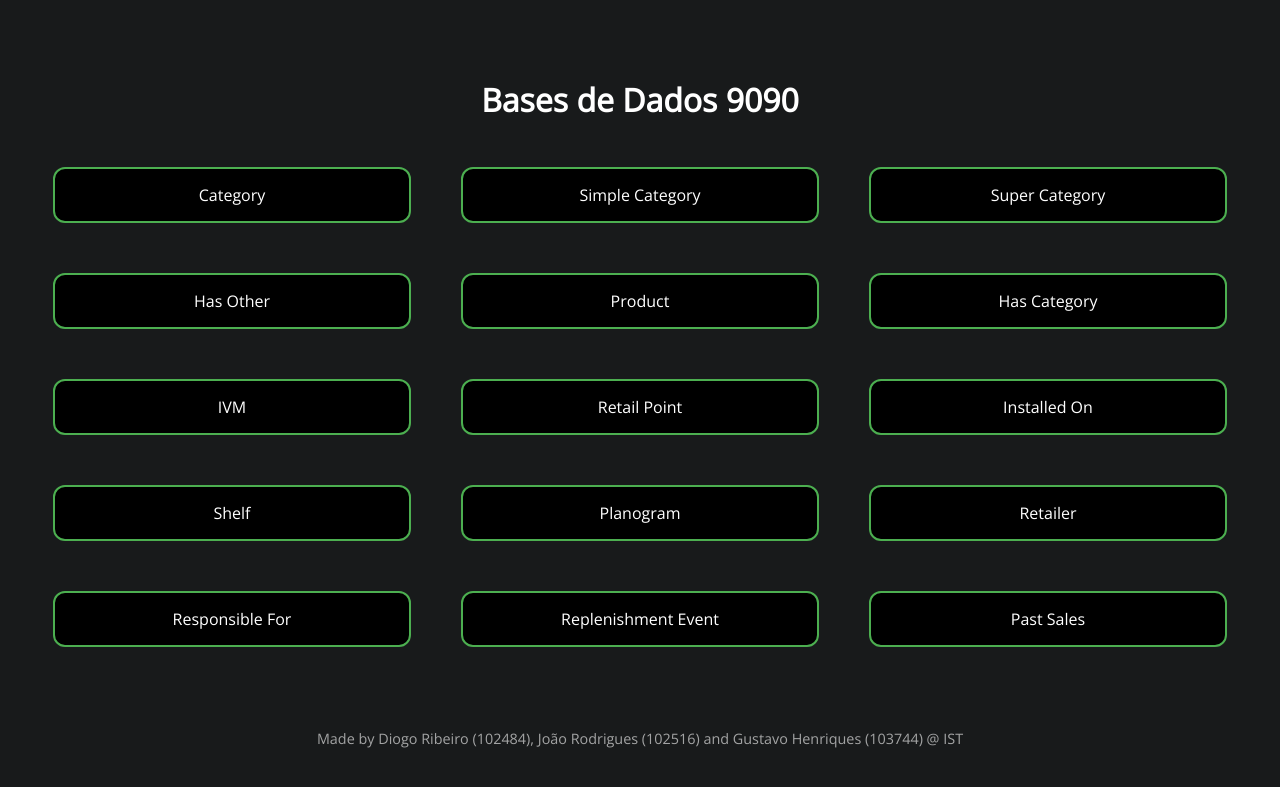
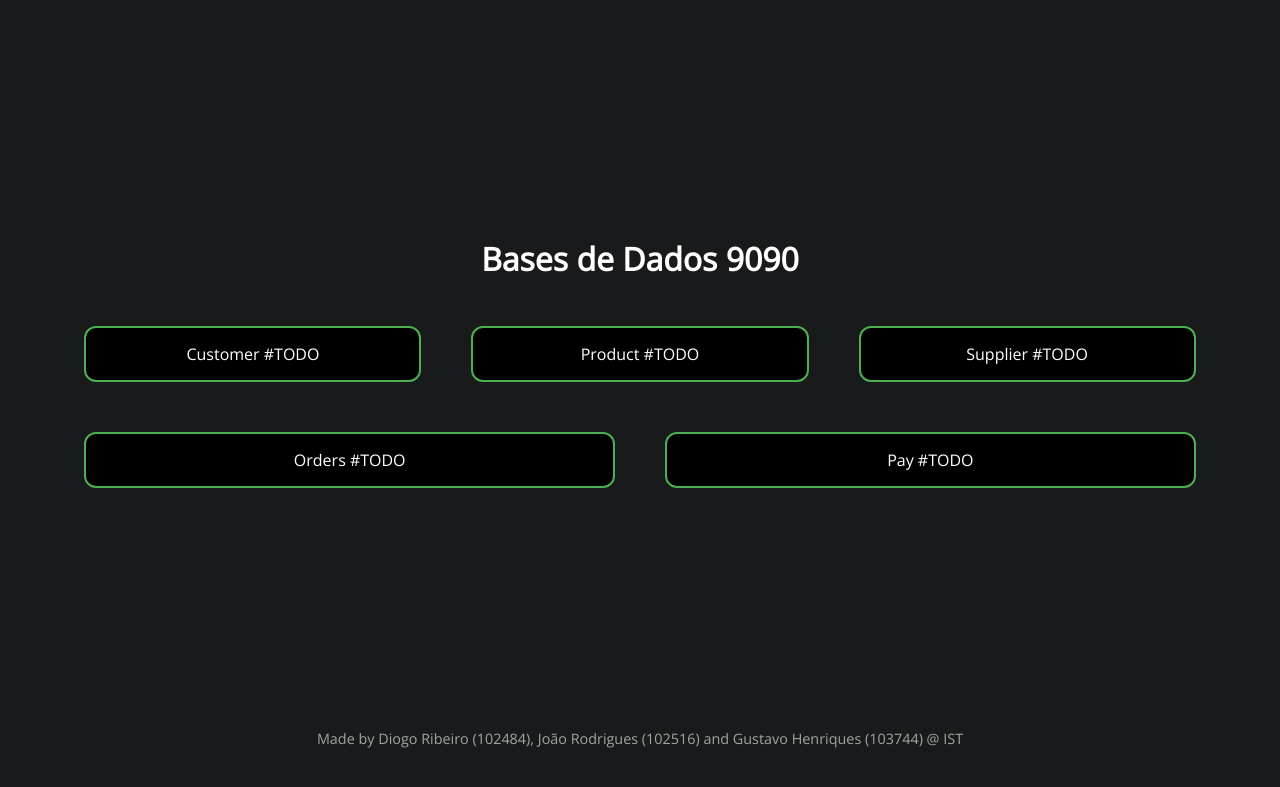
Before and after one commit to joaopr03/db_project, a Python web app: template webapp/web/templates/index.html in a window 1280 px wide. Shown: the top 787 px of the page. Run offline with Jinja, Linux system fonts and the light colour scheme; the template is opened without the code that fills it, so the values that code supplies are empty.

Commit message:
Add files via upload

```diff
--- a/webapp/web/templates/index.html
+++ b/webapp/web/templates/index.html
@@ -10,20 +10,10 @@
 {% block content %}
   <h1 class="text-center">Bases de Dados 9090</h1>
   <div class="container">
-    <a class="button" href="{{ url_for('list_category') }}">Category</a>
-    <a class="button" href="{{ url_for('list_simple_category') }}">Simple Category</a>
-    <a class="button" href="{{ url_for('list_super_category') }}">Super Category</a>
-    <a class="button" href="{{ url_for('list_has_other') }}">Has Other</a>
-    <a class="button" href="{{ url_for('list_product') }}">Product</a>
-    <a class="button" href="{{ url_for('list_has_category') }}">Has Category</a>
-    <a class="button" href="{{ url_for('list_ivm') }}">IVM</a>
-    <a class="button" href="{{ url_for('list_retail_point') }}">Retail Point</a>
-    <a class="button" href="{{ url_for('list_installed_on') }}">Installed On</a>
-    <a class="button" href="{{ url_for('list_shelf') }}">Shelf</a>
-    <a class="button" href="{{ url_for('list_planogram') }}">Planogram</a>
-    <a class="button" href="{{ url_for('list_retailer') }}">Retailer</a>
-    <a class="button" href="{{ url_for('list_responsible_for') }}">Responsible For</a>
-    <a class="button" href="{{ url_for('list_replenishment_event') }}">Replenishment Event</a>
-    <a class="button" href="{{ url_for('list_sales') }}">Past Sales</a>
+    <a class="button" href="{{ url_for('list_customer') }}">Customer #TODO</a>
+    <a class="button" href="{{ url_for('list_simple_category') }}">Product #TODO</a>
+    <a class="button" href="{{ url_for('list_super_category') }}">Supplier #TODO</a>
+    <a class="button" href="{{ url_for('list_has_other') }}">Orders #TODO</a>
+    <a class="button" href="{{ url_for('list_product') }}">Pay #TODO</a>
   </div>
 {% endblock %}
```
Also changed, not shown: 1 other file.
